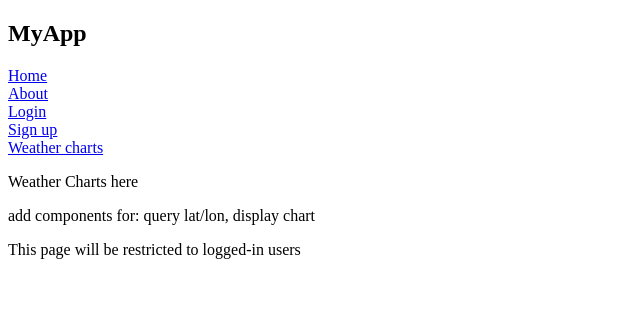
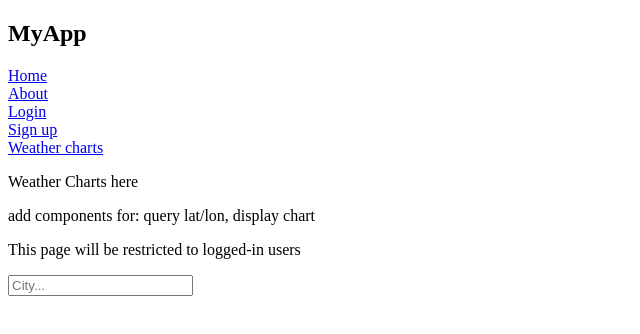
Before and after one commit to dlindqu3/weather-frontend, a React (Create React App) app: page /weather-charts in a window 1280 px wide. Shown: the top 334 px of the page, without its empty margins (0-640 px from the left). Built offline with nearby package versions, Linux system fonts and the light colour scheme.

Commit message:
weather route works front-back

```diff
--- a/package.json
+++ b/package.json
@@ -6,6 +6,7 @@
     "@testing-library/jest-dom": "^5.16.5",
     "@testing-library/react": "^13.4.0",
     "@testing-library/user-event": "^13.5.0",
+    "axios": "^1.1.3",
     "react": "^18.2.0",
     "react-dom": "^18.2.0",
     "react-router-dom": "^6.4.2",
--- a/src/pages/WeatherCharts.js
+++ b/src/pages/WeatherCharts.js
@@ -1,11 +1,46 @@
-import React from 'react'
+import React, { useState } from 'react'
+import axios from 'axios'
 
 function WeatherCharts() {
+
+  const [locsQuery, setLocsQuery] = useState()
+  const [locsArr, setLocsArr] = useState()
+  const [isLoading, setIsLoading] = useState(false);
+
+  let baseURL = "http://localhost:4500/api"
+  // http://localhost:4500/api/location/boston
+  // http://localhost:4500/api/weather/coordinates/41.8755616/-87.6244212
+
+  const handleLocationsSubmit = async (e) => {
+    e.preventDefault()
+    setIsLoading(true)
+    let queryUrl = baseURL + "/location/" + locsQuery
+    let resData = await axios.get(queryUrl)
+    let resArr = resData.data
+    setLocsArr(resArr)
+    setIsLoading(false)
+  }
+
+
   return (
     <div>
       <p>Weather Charts here</p>
       <p>add components for: query lat/lon, display chart</p>
       <p>This page will be restricted to logged-in users</p>
+
+      <form onSubmit={handleLocationsSubmit}>
+        <input
+          type="text"
+          placeholder="City..."
+          onChange={(e) => setLocsQuery(e.target.value)}
+        />
+      </form>
+
+    {isLoading && <p>Loading...</p>}
+    {locsArr && locsArr.map((arr) => {
+      return (<p>{arr[0]}:{arr[1]}, {arr[2]} </p>)
+    })}
+
     </div>
   )
 }
```
Also changed, not shown: 1 other file (tests, documents, lock files or other folders).
